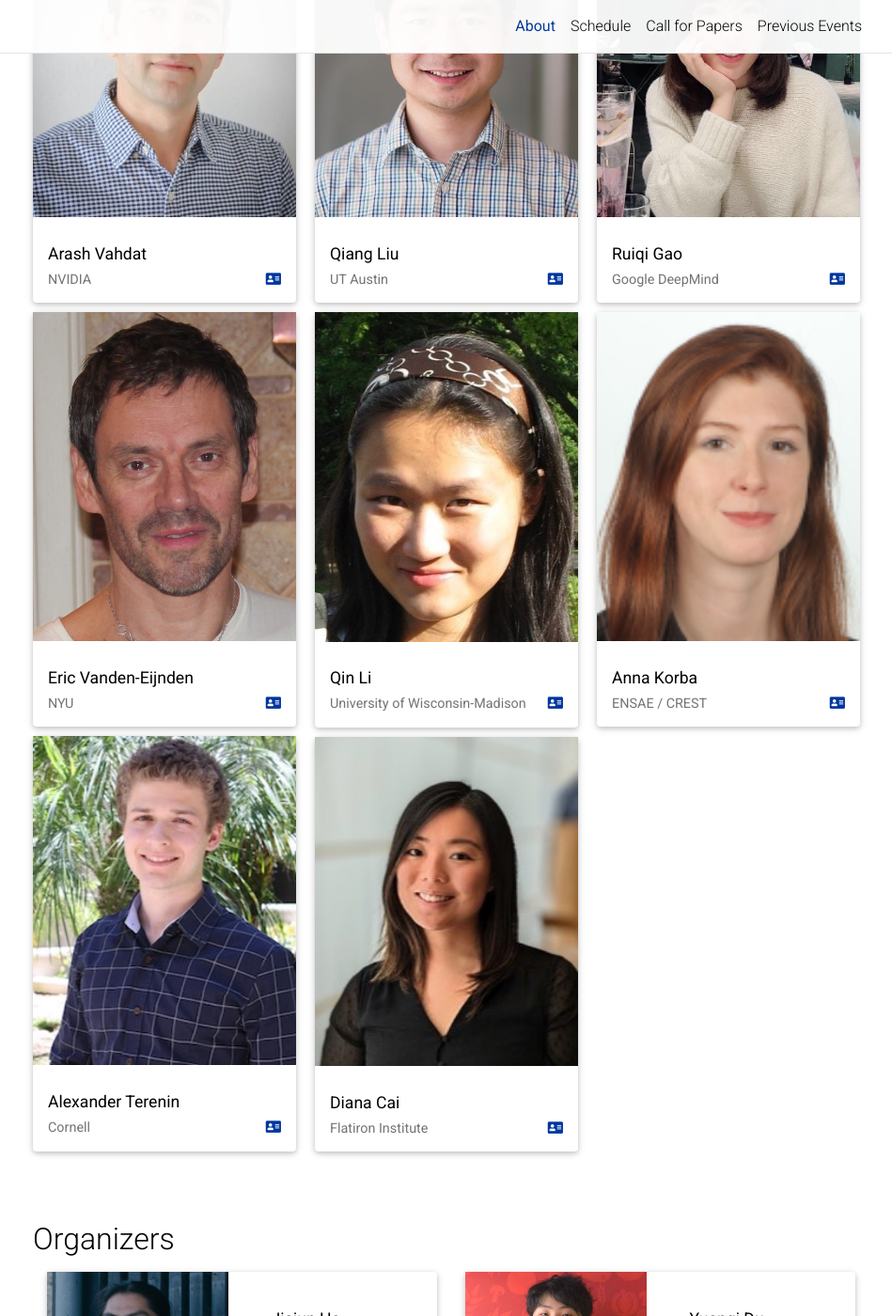
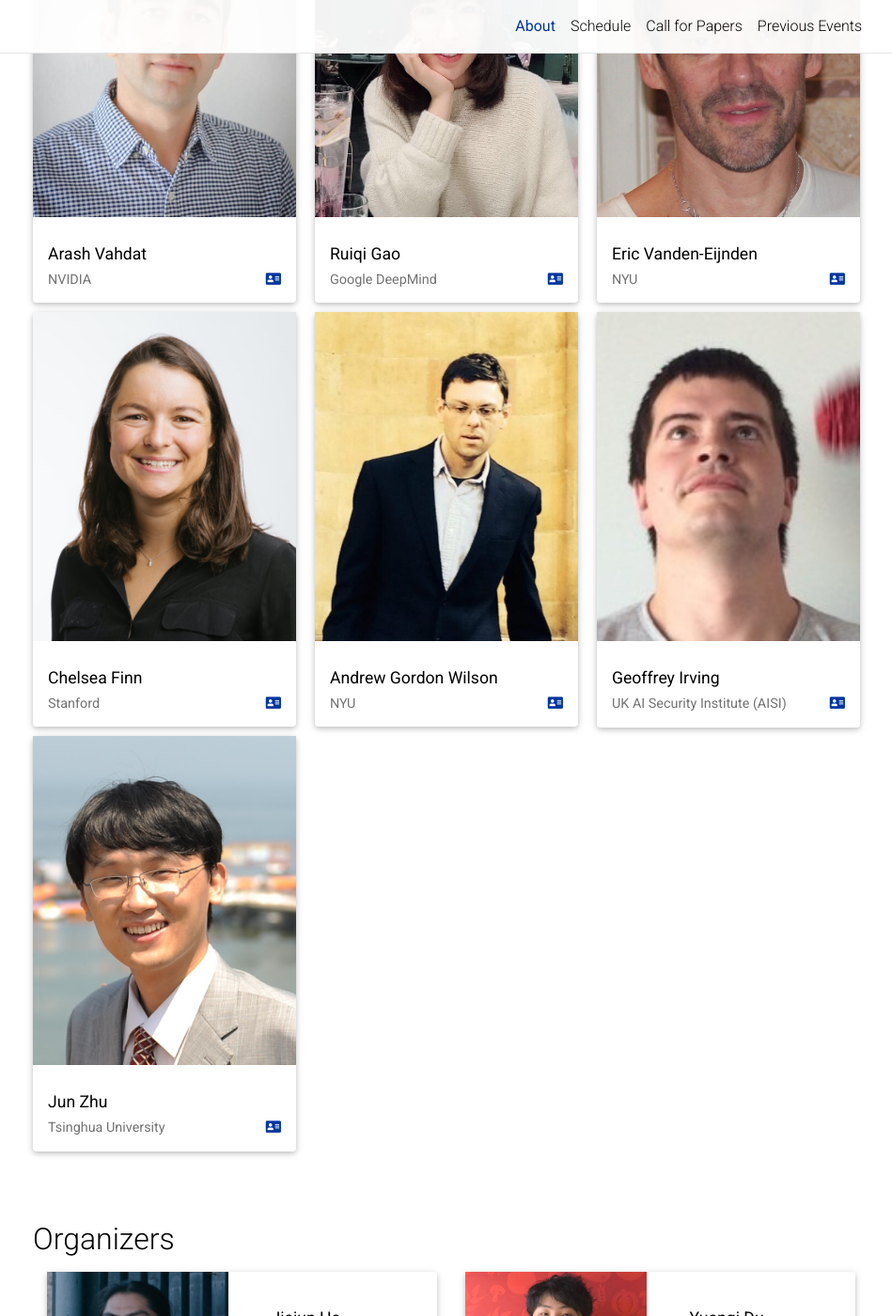
Before and after one commit to spigmworkshopv3/spigmworkshopv3.github.io, a Jekyll site: the page built from _pages/about.md, in a window 1280 px wide and 1400 px high, scrolled down 962 px. Shown: the whole window at 94% size, without its empty margins (160-1109 px from the left). Built offline with Jekyll 4.4.1, drawn with Linux system fonts in a browser that asks for light colours; comment, search, counter and statistics services are not loaded; a style sheet for code colours, icons or effects is not loaded.

Commit message:
update speaker

```diff
--- a/_layouts/workshop.html
+++ b/_layouts/workshop.html
@@ -80,21 +80,6 @@ layout: default
           </div>
         </div>
 
-        <div class="grid-item">
-          <div class="card hoverable">
-            <img src="/assets/img/liu_qiang.jpg">
-            <div class="card-body">
-              <h2 class="card-title">Qiang Liu</h2>
-              <h6 class="card-text">UT Austin
-                <div class="affiliate">
-                  <a href="https://www.cs.utexas.edu/~lqiang/" title="Website" target="_blank" rel="noopener noreferrer"><i
-                      class="fas fa-address-card"></i></a>
-                </div>
-              </h6>
-              <p class="card-text"></p>
-            </div>
-          </div>
-        </div>
 
         <div class="grid-item">
           <div class="card hoverable">
@@ -132,20 +117,15 @@ layout: default
           </div>
         </div>
 
-
         <div class="grid-item">
           <div class="card hoverable">
-
-            <img src="/assets/img/qinli.jpg">
-
+            <img src="/assets/img/chelsea_finn.jpg">
             <div class="card-body">
-              <h2 class="card-title">Qin Li</h2>
-              <h6 class="card-text"> University of Wisconsin-Madison
+              <h2 class="card-title">Chelsea Finn</h2>
+              <h6 class="card-text">Stanford
                 <div class="affiliate">
-
-                  <a href="https://people.math.wisc.edu/~qli36/research/index.html" title="Website" target="_blank"
-                    rel="noopener noreferrer"><i class="fas fa-address-card"></i></a>
-
+                  <a href="https://ai.stanford.edu/~cbfinn/" title="Website" target="_blank" rel="noopener noreferrer"><i
+                      class="fas fa-address-card"></i></a>
                 </div>
               </h6>
               <p class="card-text"></p>
@@ -156,17 +136,13 @@ layout: default
 
         <div class="grid-item">
           <div class="card hoverable">
-
-            <img src="/assets/img/annakorba.png">
-
+            <img src="/assets/img/andrew-wilson.jpg">
             <div class="card-body">
-              <h2 class="card-title">Anna Korba</h2>
-              <h6 class="card-text"> ENSAE / CREST
+              <h2 class="card-title">Andrew Gordon Wilson</h2>
+              <h6 class="card-text">NYU
                 <div class="affiliate">
-
-                  <a href="https://akorba.github.io/" title="Website" target="_blank"
-                    rel="noopener noreferrer"><i class="fas fa-address-card"></i></a>
-
+                  <a href="https://cims.nyu.edu/~andrewgw/" title="Website" target="_blank" rel="noopener noreferrer"><i
+                      class="fas fa-address-card"></i></a>
                 </div>
               </h6>
               <p class="card-text"></p>
@@ -176,47 +152,34 @@ layout: default
 
         <div class="grid-item">
           <div class="card hoverable">
-
-            <img src="/assets/img/aterenin.jpg">
-
+            <img src="/assets/img/geoffrey.jpg">
             <div class="card-body">
-              <h2 class="card-title">Alexander Terenin</h2>
-              <h6 class="card-text"> Cornell
-
+              <h2 class="card-title">Geoffrey Irving</h2>
+              <h6 class="card-text">UK AI Security Institute (AISI)
                 <div class="affiliate">
-
-                  <a href="https://avt.im/" title="Website" target="_blank"
-                    rel="noopener noreferrer"><i class="fas fa-address-card"></i></a>
-
+                  <a href="https://naml.us/" title="Website" target="_blank" rel="noopener noreferrer"><i
+                      class="fas fa-address-card"></i></a>
                 </div>
               </h6>
               <p class="card-text"></p>
             </div>
           </div>
         </div>
-
         <div class="grid-item">
           <div class="card hoverable">
-
-            <img src="/assets/img/diana.jpg">
-
+            <img src="/assets/img/junzhu.jpg">
             <div class="card-body">
-              <h2 class="card-title">Diana Cai</h2>
-              <h6 class="card-text"> Flatiron Institute
-
+              <h2 class="card-title">Jun Zhu</h2>
+              <h6 class="card-text">Tsinghua University
                 <div class="affiliate">
-
-                  <a href="https://www.dianacai.com/" title="Website" target="_blank"
-                    rel="noopener noreferrer"><i class="fas fa-address-card"></i></a>
-
+                  <a href="https://ml.cs.tsinghua.edu.cn/~jun/index.shtml" title="Website" target="_blank" rel="noopener noreferrer"><i
+                      class="fas fa-address-card"></i></a>
                 </div>
               </h6>
               <p class="card-text"></p>
             </div>
           </div>
         </div>
-
-
       </div>
     </div>
     <br>
```
Also changed, not shown: assets/img/andrew-wilson.jpg (added), assets/img/chelsea_finn.jpg (added), assets/img/geoffrey.jpg (added), assets/img/junzhu.jpg (added).
